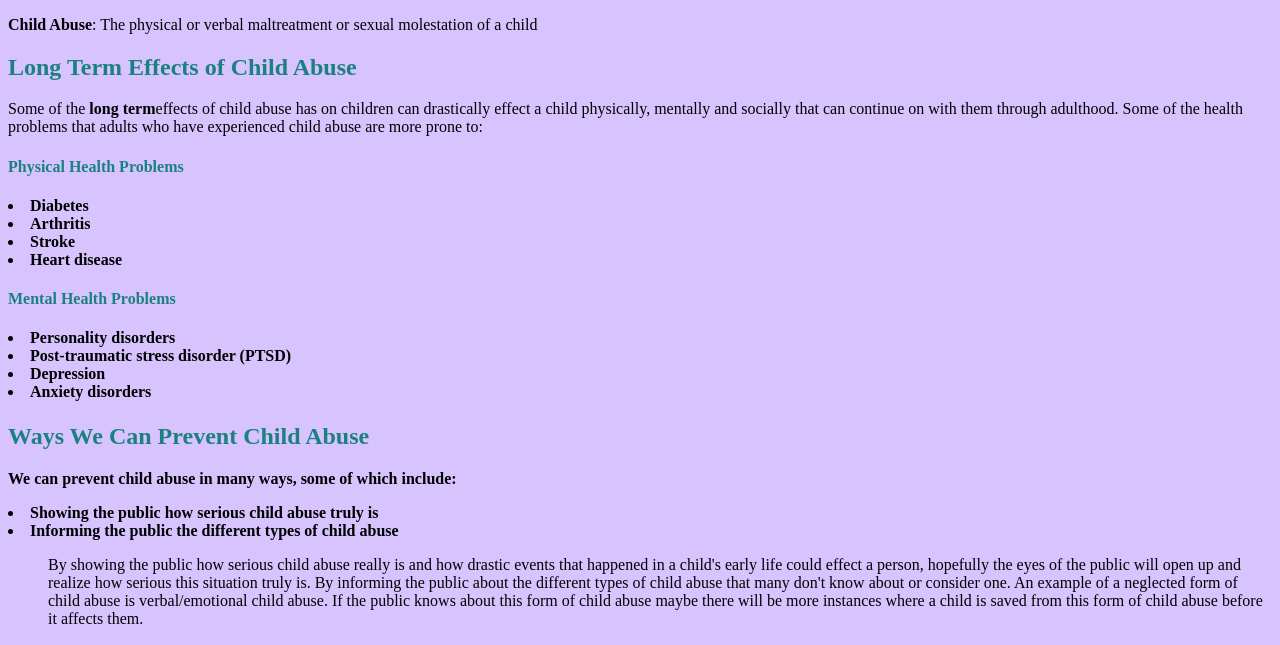
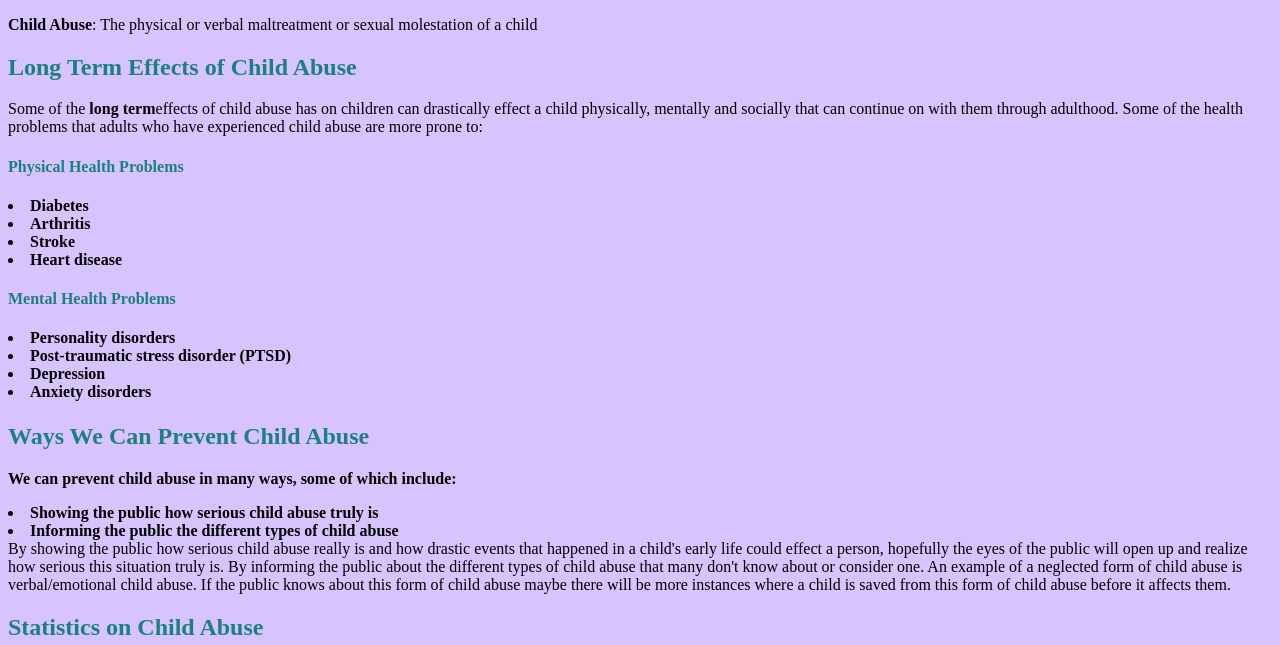
Before and after one commit to jennym7907/check, a plain HTML site: page index.html in a window 1280 px wide. Shown: the part 105-750 px from the top of the page. Drawn offline with Linux system fonts and the light colour scheme.

Commit message:
Update index.html

```diff
--- a/index.html
+++ b/index.html
@@ -34,11 +34,11 @@
  <li>Informing the public the different types of child abuse</li>
  </b>
 
- <ul> By showing the public how serious child abuse really is and how drastic events that happened in a child's early life
+ By showing the public how serious child abuse really is and how drastic events that happened in a child's early life
   could effect a person, hopefully the eyes of the public will open up and realize how serious this situation truly is.
   By informing the public about the different types of child abuse that many don't know about or consider one. An example of a
   neglected form of child abuse is verbal/emotional child abuse. If the public knows about this form of child abuse maybe there
-  will be more instances where a child is saved from this form of child abuse before it affects them.</ul>
+  will be more instances where a child is saved from this form of child abuse before it affects them.
 </p>
 
   <h2>Statistics on Child Abuse</h2>
```
